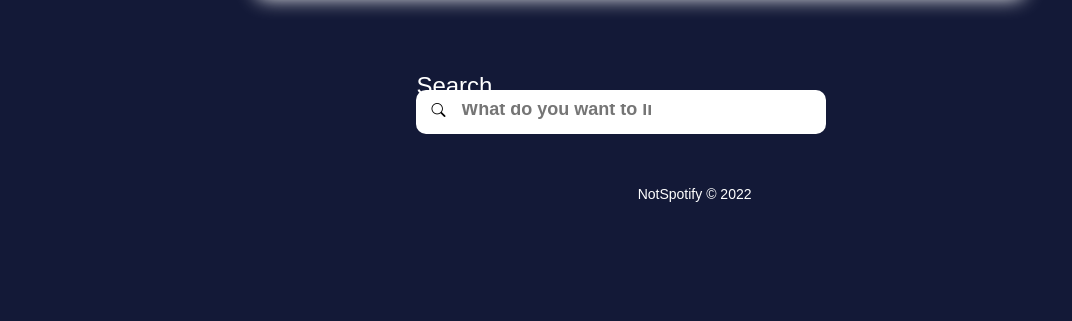
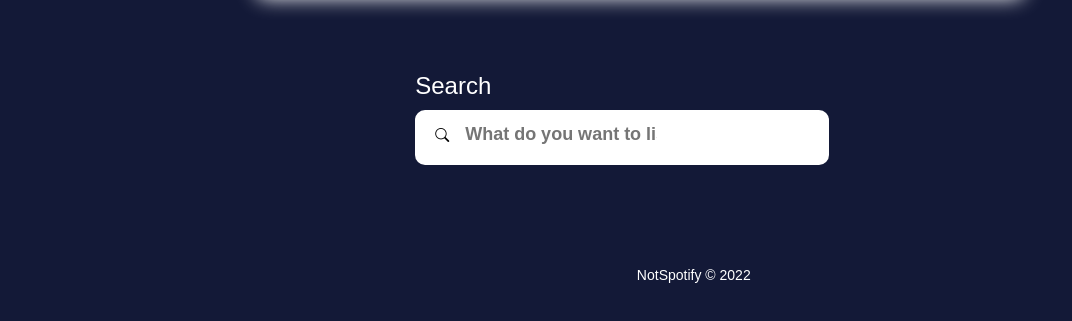
Before and after one commit to lucarosato1/coderhouse-44790, a plain HTML site: page pages/search.html in a window 1280 px wide. Shown: the part 137-458 px from the top of the page, without its empty margins (0-1072 px from the left). Drawn offline with nearby package versions, Linux system fonts and the light colour scheme.

Commit message:
I've fixed the position of the search input that was overlapping the title and the text color was wrong

```diff
--- a/assets/styles/style.css
+++ b/assets/styles/style.css
@@ -286,31 +286,32 @@ form h2{
 .search--container{
     margin-left: 10%;
     margin-right: 10%;
+    margin-bottom: 50px;
     text-align: left;
 }
 
 .search--container h4{
     font-size: x-large;
+    margin-bottom: 20px;
 }
 
 .search--container i{
     color: #000000;
     padding: 10px;
 }
+
 .search--input-container{
     background-color: #ffffff;
-    padding: 5px;
-    padding-top: 10px;
+    color: black;
     border-radius: 10px;
-    margin-top: -20px;
+    margin-top: -10px;
+    padding: 10px;
 }
-
 
 .search--input-container input{
     width: 80%;
-    padding-bottom: 10px;
     font-size: large;
-    height: 20px;
+    height: 30px;
     border: none;
     outline: none;
 }
```
